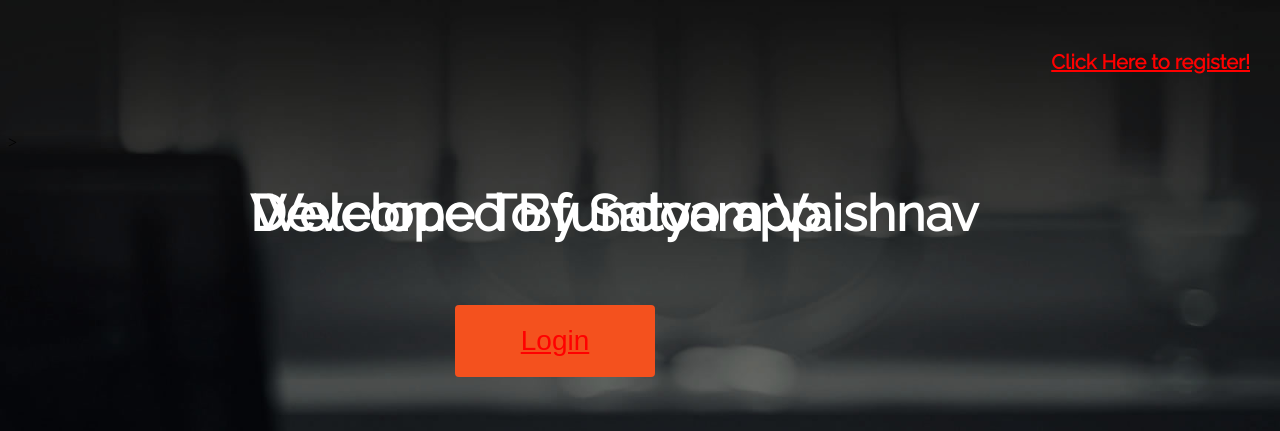
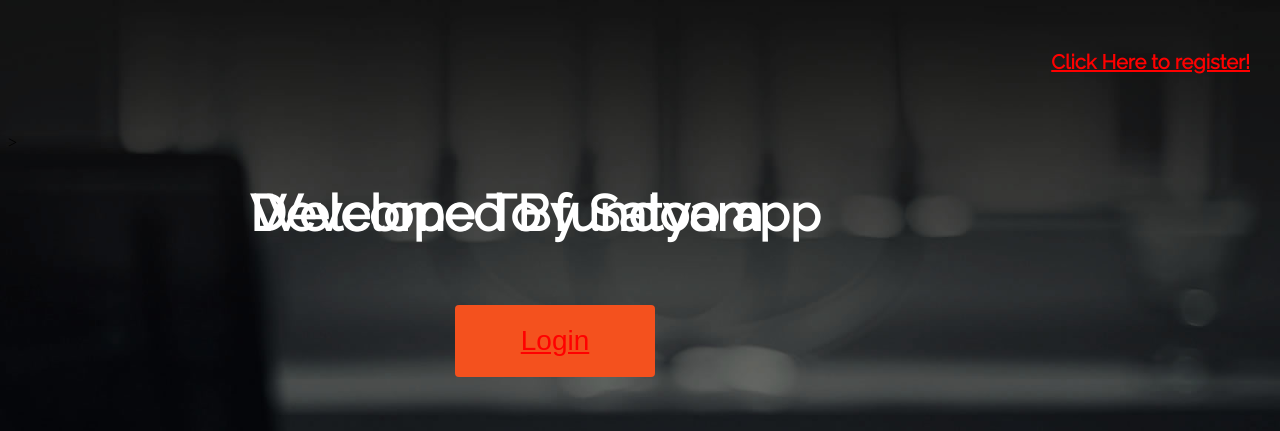
Before and after one commit to satyam4853/-new_chatapp, a Django app: page / in a window 1280 px wide. Shown: the top 431 px of the page. Run offline with Django 3.2, Linux system fonts and the light colour scheme.

Commit message:
Update index.html

```diff
--- a/fundoo/fundooapp/templates/index.html
+++ b/fundoo/fundooapp/templates/index.html
@@ -8,7 +8,7 @@
 {% block content %}
 <center>
     <h1>Welcome To fundoo app </h1><br><br>
-    <h1>Developed By Satyam Vaishnav</h1><br><br>
+    <h1>Developed By Satyam </h1><br><br>
     <button class="button" style="vertical-align:middle"><span><a href="{% url 'sign_in' %}">Login</a></span></button><br>
     <h3><a href="{% url 'signup' %}">Click Here to register!</a></h3><br><br>
     </center>
```
